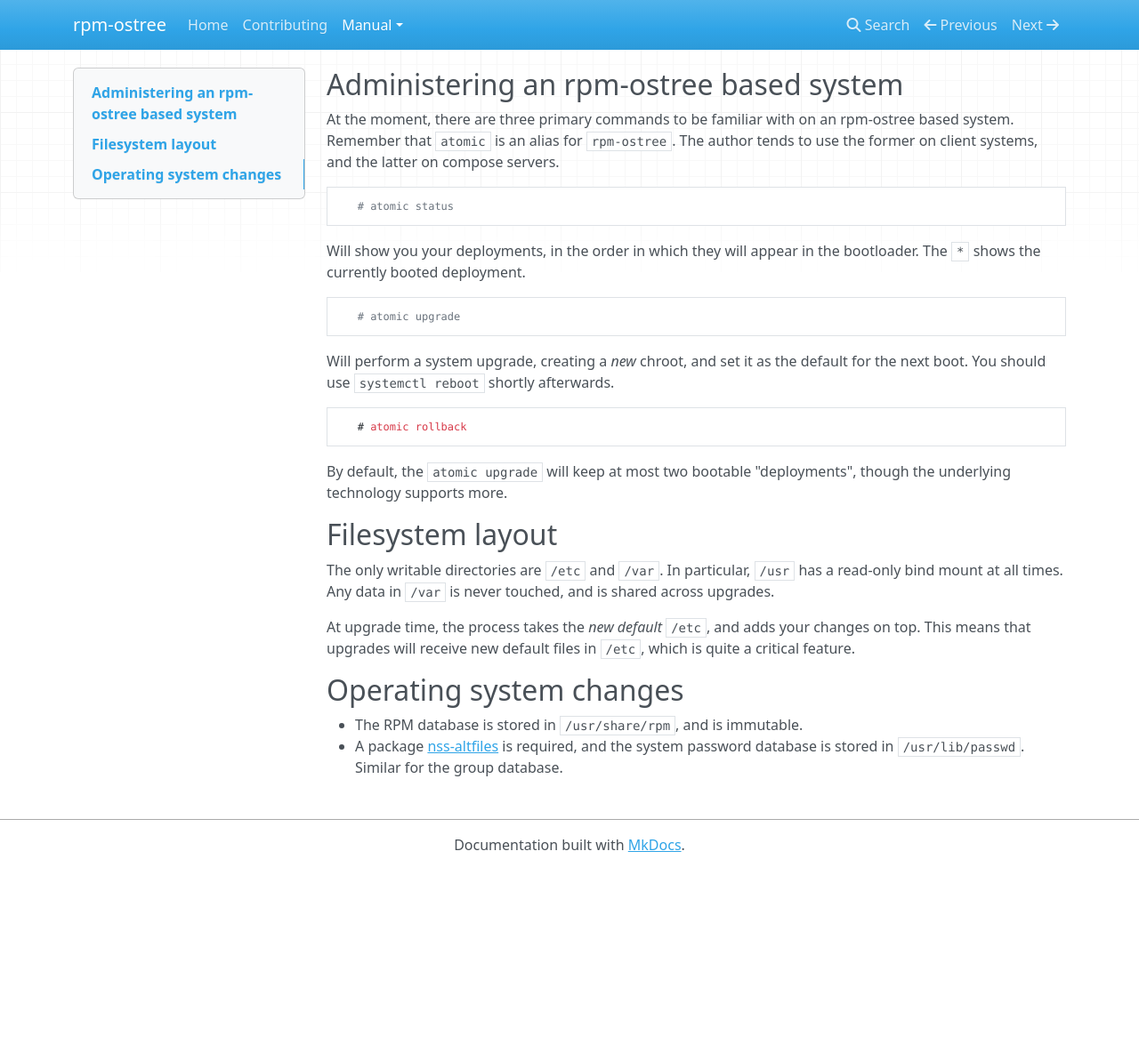
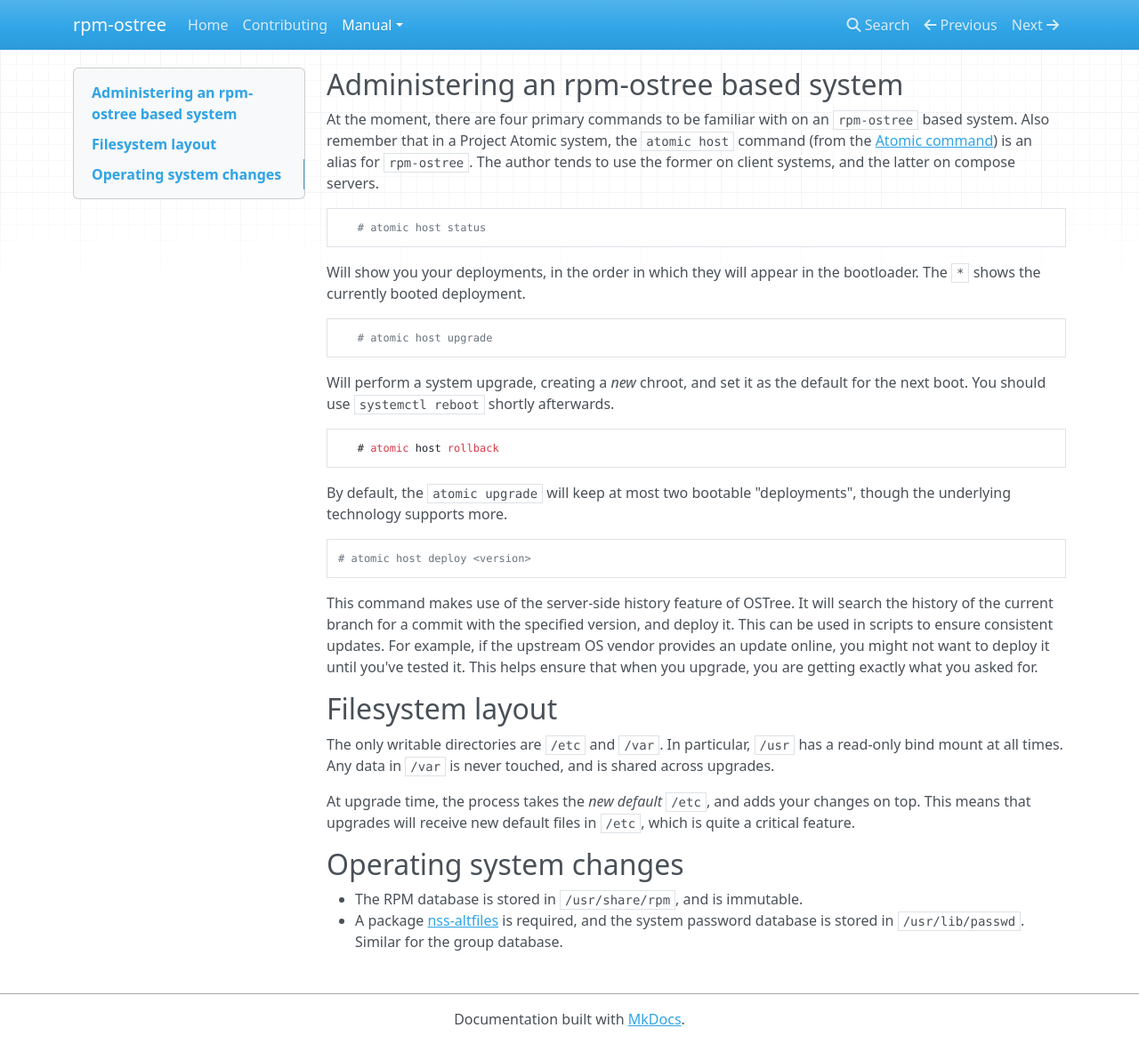
Before and after one commit to coreos/rpm-ostree, an MkDocs documentation site: the page built from docs/manual/administrator-handbook.md, in a window 1280 px wide and 1174 px high. Shown: the whole window at 89% size. Built offline with MkDocs 1.6.1, drawn with Linux system fonts in a browser that asks for light colours; nearby versions of some CDN libraries; old or Windows-style settings are respelled for this version of MkDocs.

Commit message:
docs/admin: Fix examples, document `deploy` verb
Just some minor updates as I read through the docs.

Pull request: #234
Approved by: jlebon

````diff
--- a/docs/manual/administrator-handbook.md
+++ b/docs/manual/administrator-handbook.md
@@ -1,25 +1,41 @@
 ## Administering an rpm-ostree based system
 
-At the moment, there are three primary commands to be familiar with on
-an rpm-ostree based system.  Remember that `atomic` is an alias for
-`rpm-ostree`.  The author tends to use the former on client systems,
-and the latter on compose servers.
+At the moment, there are four primary commands to be familiar with on
+an `rpm-ostree` based system.  Also remember that in a Project Atomic
+system, the `atomic host` command (from the
+[Atomic command](https://github.com/projectatomic/atomic/)) is an
+alias for `rpm-ostree`.  The author tends to use the former on client
+systems, and the latter on compose servers.
+
 ```
-   # atomic status
+   # atomic host status
 ```
 Will show you your deployments, in the order in which they will appear
 in the bootloader.  The `*` shows the currently booted deployment.
+
 ```
-   # atomic upgrade
+   # atomic host upgrade
 ```
 Will perform a system upgrade, creating a *new* chroot, and set it as
 the default for the next boot.  You should use `systemctl reboot`
 shortly afterwards.
+
 ```
-   # atomic rollback
+   # atomic host rollback
 ```
 By default, the `atomic upgrade` will keep at most two bootable
 "deployments", though the underlying technology supports more.
+
+```
+# atomic host deploy <version>
+```
+This command makes use of the server-side history feature of OSTree.
+It will search the history of the current branch for a commit with the
+specified version, and deploy it.  This can be used in scripts to
+ensure consistent updates.  For example, if the upstream OS vendor
+provides an update online, you might not want to deploy it until
+you've tested it.  This helps ensure that when you upgrade, you are
+getting exactly what you asked for.
 
 ## Filesystem layout
 
````
